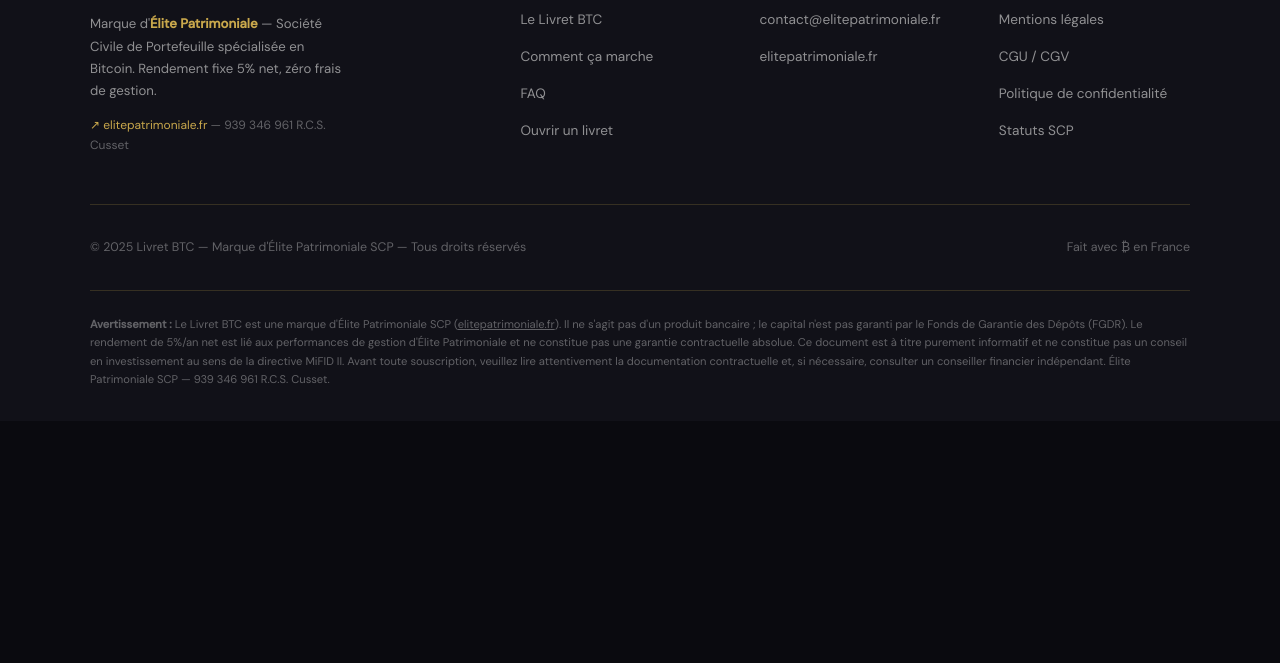
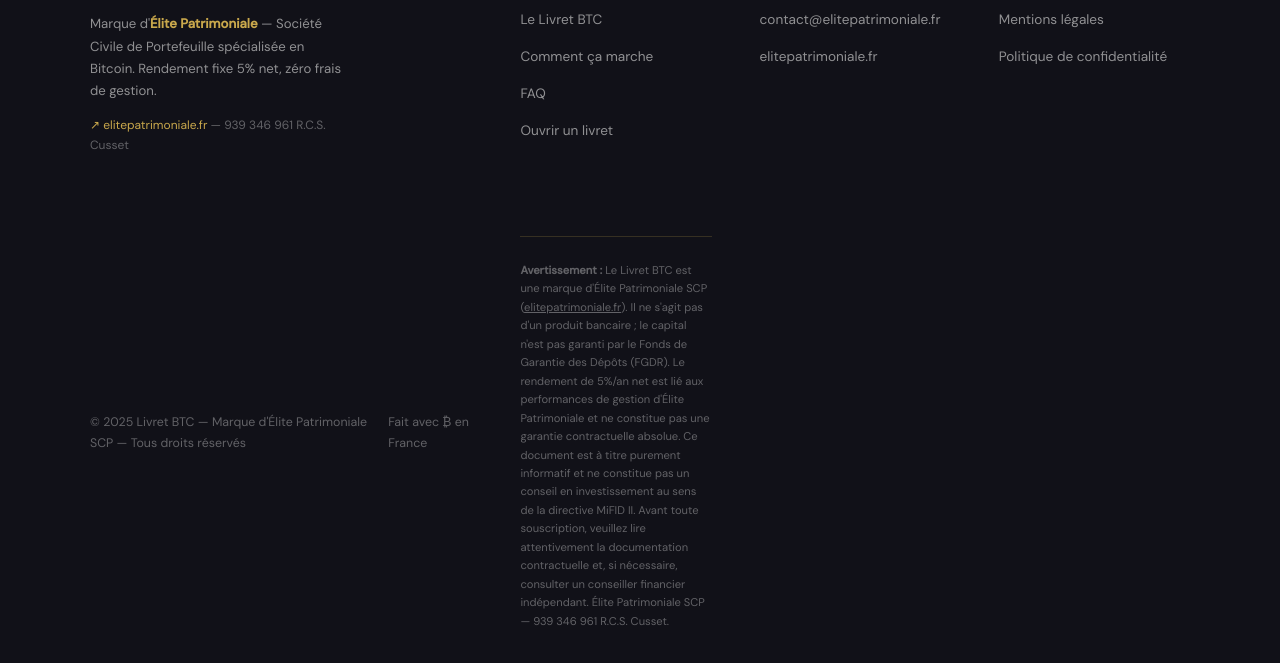
Before and after one commit to shenronzz/livret-btc, a plain HTML site: page index.html in a window 1280 px wide. Shown: the part 7403-8066 px from the top of the page. Before the commit the page ends 7824 px from the top, so only its background shows below. Drawn offline with nearby package versions, Linux system fonts and the light colour scheme.

Commit message:
Update index.html

```diff
--- a/index.html
+++ b/index.html
@@ -1339,13 +1339,10 @@
     <div class="footer-col">
       <h4>Légal</h4>
       <ul>
-        <li><a href="#">Mentions légales</a></li>
-        <li><a href="#">CGU / CGV</a></li>
-        <li><a href="#">Politique de confidentialité</a></li>
-        <li><a href="#">Statuts SCP</a></li>
+        <li><a href="https://www.elitepatrimoniale.fr/legal" target="_blank">Mentions légales</a></li>
+        <li><a href="https://www.elitepatrimoniale.fr/rgpd" target="_blank">Politique de confidentialité</a></li>
       </ul>
     </div>
-  </div>
 
   <div class="footer-bottom">
     <span>© 2025 Livret BTC — Marque d'Élite Patrimoniale SCP — Tous droits réservés</span>
```
